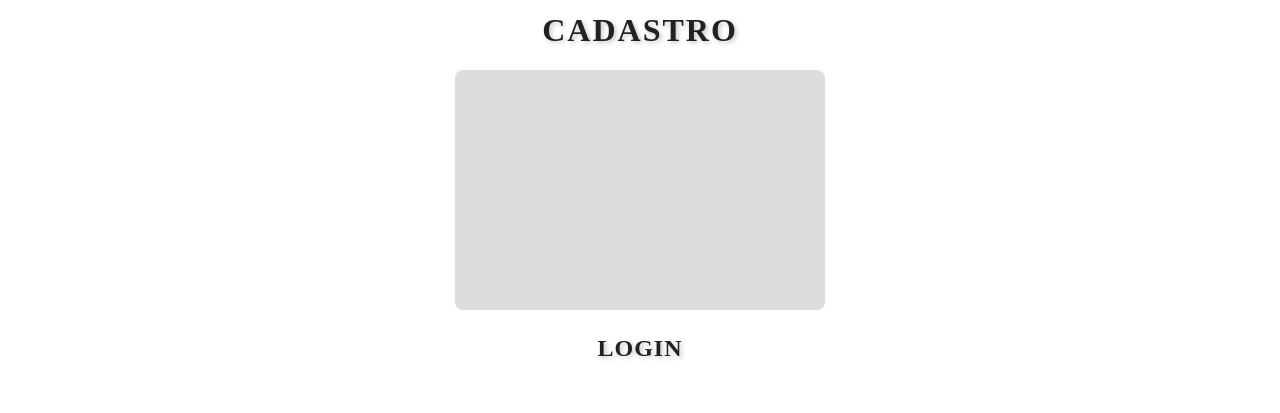
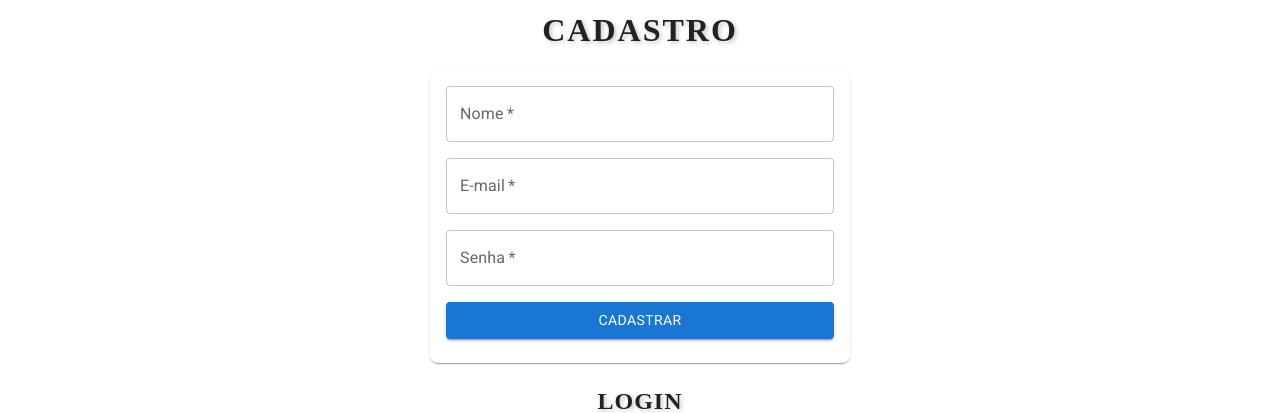
Before and after one commit to marcelmalta/meu-shihtzu-site2, a React (Create React App) app: page /cadastro in a window 1280 px wide. Shown: the part 139-552 px from the top of the page. Built offline with nearby package versions, Linux system fonts and the light colour scheme; no server answers; a web font is replaced by a local one.

Commit message:
Corrige album do perfil e integra com FeedCard. Ajusta Grid.

```diff
--- a/src/App.tsx
+++ b/src/App.tsx
@@ -1,4 +1,6 @@
+// src/App.tsx
 import { BrowserRouter, Routes, Route } from "react-router-dom";
+
 import HomePage from "./HomePage";
 import NewsPage from "./NewsPage";
 import CadastroPage from "./CadastroPage";
@@ -6,7 +8,7 @@ import LoginPage from "./LoginPage";
 import ShopPage from "./ShopPage";
 import ProfilePage from "./ProfilePage";
 
-// 👇 adições
+// protegidas
 import ProtectedRoute from "./ProtectedRoute";
 import SelectPet from "./SelectPet";
 
@@ -21,27 +23,14 @@ function App() {
         <Route path="/login" element={<LoginPage />} />
         <Route path="/shop" element={<ShopPage />} />
 
-        {/* nova página para escolher/criar pet (precisa estar logado) */}
-        <Route
-          path="/selecionar-pet"
-          element={
-            <ProtectedRoute>
-              <SelectPet />
-            </ProtectedRoute>
-          }
-        />
-
-        {/* perfil do pet — já existia, só protegi */}
-        <Route
-          path="/perfil/:petId"
-          element={
-            <ProtectedRoute>
-              <ProfilePage />
-            </ProtectedRoute>
-          }
-        />
+        {/* grupo protegido por token */}
+        <Route element={<ProtectedRoute />}>
+          <Route path="/selecionar-pet" element={<SelectPet />} />
+          <Route path="/perfil/:petId" element={<ProfilePage />} />
+        </Route>
       </Routes>
     </BrowserRouter>
   );
 }
+
 export default App;
--- a/src/CadastroPage.tsx
+++ b/src/CadastroPage.tsx
@@ -1,3 +1,4 @@
+// src/CadastroPage.tsx
 import React, { useState } from "react";
 import {
   Box,
@@ -9,12 +10,17 @@ import {
   ListItemText,
   TextField,
   Button,
+  Card,
+  CardContent,
+  Stack,
+  Alert,
 } from "@mui/material";
 import ListItemButton from "@mui/material/ListItemButton";
 import MenuIcon from "@mui/icons-material/Menu";
 import { useNavigate } from "react-router-dom";
+import { registerUser, setAuthToken } from "./services/api";
 
-// Header padrão
+// Header padrão (mantive seu visual)
 const Header: React.FC = () => {
   const [open, setOpen] = useState(false);
   const navigate = useNavigate();
@@ -121,6 +127,34 @@ const Header: React.FC = () => {
 
 // --- Página de Cadastro ---
 const CadastroPage: React.FC = () => {
+  const navigate = useNavigate();
+  const [name, setName] = useState("");
+  const [email, setEmail] = useState("");
+  const [password, setPassword] = useState("");
+  const [submitting, setSubmitting] = useState(false);
+  const [error, setError] = useState("");
+
+  async function onSubmit(e: React.FormEvent) {
+    e.preventDefault();
+    if (!name.trim() || !email.trim() || !password.trim()) return;
+    try {
+      setSubmitting(true);
+      setError("");
+      const res = await registerUser(name.trim(), email.trim(), password.trim());
+      const token = res.data?.token;
+      if (token) setAuthToken(token);
+      navigate("/selecionar-pet");
+    } catch (err: any) {
+      setError(
+        err?.response?.data?.message ||
+          err?.message ||
+          "Falha ao cadastrar"
+      );
+    } finally {
+      setSubmitting(false);
+    }
+  }
+
   return (
     <Box sx={{ bgcolor: "#fff", minHeight: "100vh", pb: 2 }}>
       <Header />
@@ -142,24 +176,54 @@ const CadastroPage: React.FC = () => {
         CADASTRO
       </Typography>
 
-      {/* Formulário ou Placeholder */}
-      <Box
+      {/* Formulário */}
+      <Card
         sx={{
           width: "92vw",
-          maxWidth: 370,
-          height: 240,
-          bgcolor: "#ddd",
-          borderRadius: 2,
+          maxWidth: 420,
           mx: "auto",
           mb: 2.5,
-          display: "flex",
-          alignItems: "center",
-          justifyContent: "center",
+          borderRadius: 2,
         }}
       >
-        {/* Substitua por seu formulário futuramente */}
-        {/* <TextField ... /> */}
-      </Box>
+        <CardContent>
+          <Box component="form" onSubmit={onSubmit}>
+            <Stack spacing={2}>
+              {error && <Alert severity="error">{error}</Alert>}
+              <TextField
+                label="Nome"
+                value={name}
+                onChange={(e) => setName(e.target.value)}
+                fullWidth
+                required
+              />
+              <TextField
+                label="E-mail"
+                type="email"
+                value={email}
+                onChange={(e) => setEmail(e.target.value)}
+                fullWidth
+                required
+              />
+              <TextField
+                label="Senha"
+                type="password"
+                value={password}
+                onChange={(e) => setPassword(e.target.value)}
+                fullWidth
+                required
+              />
+              <Button
+                type="submit"
+                variant="contained"
+                disabled={submitting}
+              >
+                {submitting ? "Cadastrando..." : "Cadastrar"}
+              </Button>
+            </Stack>
+          </Box>
+        </CardContent>
+      </Card>
 
       {/* Botão Login */}
       <Typography
--- a/src/FeedCard.tsx
+++ b/src/FeedCard.tsx
@@ -1,54 +1,82 @@
+// src/FeedCard.tsx
 import React from "react";
 import { Box, Typography, Avatar } from "@mui/material";
 import MoreHorizIcon from "@mui/icons-material/MoreHoriz";
 
-type PostType = "image" | "video";
+type PostType = "image" | "video" | "text";
+
 export interface Post {
-  id: number;
+  id: string;               // <- string para casar com _id do Mongo
   petName: string;
-  owner: string;
+  owner?: string;
   type: PostType;
-  media: string;
-  caption: string;
-  likes: number;
-  comments: number;
-  createdAt: string;
+  media?: string;           // opcional (para posts de texto)
+  caption?: string;
+  likes?: number;           // opcional (backend ainda não envia)
+  comments?: number;        // opcional
+  createdAt?: string;
 }
 
-// Avatar do usuário pode vir como prop, ou ser mock por enquanto
+// Avatar default (pode trocar por avatar do pet se quiser)
 const userAvatar = "/uploads/avatar-mariana.jpg";
 
-const FeedCard: React.FC<{ post: Post; onClick: () => void }> = ({ post, onClick }) => (
+const FeedCard: React.FC<{ post: Post; onClick?: () => void }> = ({
+  post,
+  onClick,
+}) => (
   <Box
     sx={{
-      background: "#fff", borderRadius: 3, boxShadow: 1, mb: 0.5,
-      pb: 1, pt: 1, px: 1.2, cursor: "pointer"
+      background: "#fff",
+      borderRadius: 3,
+      boxShadow: 1,
+      mb: 0.5,
+      pb: 1,
+      pt: 1,
+      px: 1.2,
+      cursor: onClick ? "pointer" : "default",
     }}
     onClick={onClick}
   >
     <Box sx={{ display: "flex", alignItems: "center", mb: 0.7 }}>
       <Avatar src={userAvatar} sx={{ width: 38, height: 38, mr: 1 }} />
       <Box>
-        <Typography sx={{
-          fontWeight: 700, fontSize: "0.98rem", color: "#222"
-        }}>{post.petName}</Typography>
-        <Typography sx={{
-          fontSize: "0.81rem", color: "#444"
-        }}>@{post.owner} • {new Date(post.createdAt).toLocaleDateString("pt-BR")}</Typography>
+        <Typography
+          sx={{ fontWeight: 700, fontSize: "0.98rem", color: "#222" }}
+        >
+          {post.petName}
+        </Typography>
+        <Typography sx={{ fontSize: "0.81rem", color: "#444" }}>
+          {post.owner ? `@${post.owner} • ` : ""}
+          {post.createdAt
+            ? new Date(post.createdAt).toLocaleDateString("pt-BR")
+            : ""}
+        </Typography>
       </Box>
       <MoreHorizIcon sx={{ marginLeft: "auto", color: "#888" }} />
     </Box>
-    <Typography sx={{
-      mb: 1, color: "#222", fontSize: "1.03rem"
-    }}>{post.caption}</Typography>
-    {post.type === "image" ? (
-      <img src={post.media}
-        alt={post.caption}
+
+    {/* Texto/Legenda */}
+    {post.caption && (
+      <Typography sx={{ mb: 1, color: "#222", fontSize: "1.03rem" }}>
+        {post.caption}
+      </Typography>
+    )}
+
+    {/* Mídia (imagem/vídeo) */}
+    {post.type === "image" && post.media && (
+      <img
+        src={post.media}
+        alt={post.caption || ""}
         style={{
-          width: "100%", borderRadius: 10, maxHeight: 320, objectFit: "cover", background: "#e7e7e7"
+          width: "100%",
+          borderRadius: 10,
+          maxHeight: 320,
+          objectFit: "cover",
+          background: "#e7e7e7",
         }}
       />
-    ) : (
+    )}
+    {post.type === "video" && post.media && (
       <video
         controls
         style={{
@@ -65,9 +93,15 @@ const FeedCard: React.FC<{ post: Post; onClick: () => void }> = ({ post, onClick
         Seu navegador não suporta vídeo.
       </video>
     )}
+    {/* Se type === "text", não renderiza mídia */}
+
     <Box sx={{ display: "flex", gap: 3, mt: 1, ml: 0.7 }}>
-      <Typography sx={{ fontSize: "0.96rem" }}>❤️ {post.likes}</Typography>
-      <Typography sx={{ fontSize: "0.96rem" }}>💬 {post.comments}</Typography>
+      <Typography sx={{ fontSize: "0.96rem" }}>
+        ❤️ {post.likes ?? 0}
+      </Typography>
+      <Typography sx={{ fontSize: "0.96rem" }}>
+        💬 {post.comments ?? 0}
+      </Typography>
     </Box>
   </Box>
 );
--- a/src/LoginPage.tsx
+++ b/src/LoginPage.tsx
@@ -1,3 +1,4 @@
+// src/LoginPage.tsx
 import React, { useState } from "react";
 import {
   Box,
@@ -9,12 +10,17 @@ import {
   ListItemText,
   TextField,
   Button,
+  Card,
+  CardContent,
+  Stack,
+  Alert,
 } from "@mui/material";
 import ListItemButton from "@mui/material/ListItemButton";
 import MenuIcon from "@mui/icons-material/Menu";
 import { useNavigate } from "react-router-dom";
+import { loginUser, setAuthToken } from "./services/api";
 
-// Header padrão
+// Header padrão (mantive seu visual)
 const Header: React.FC = () => {
   const [open, setOpen] = useState(false);
   const navigate = useNavigate();
@@ -121,6 +127,33 @@ const Header: React.FC = () => {
 
 // --- Página de Login ---
 const LoginPage: React.FC = () => {
+  const navigate = useNavigate();
+  const [email, setEmail] = useState("");
+  const [password, setPassword] = useState("");
+  const [submitting, setSubmitting] = useState(false);
+  const [error, setError] = useState("");
+
+  async function onSubmit(e: React.FormEvent) {
+    e.preventDefault();
+    if (!email.trim() || !password.trim()) return;
+    try {
+      setSubmitting(true);
+      setError("");
+      const res = await loginUser(email.trim(), password.trim());
+      const token = res.data?.token;
+      if (token) setAuthToken(token);
+      navigate("/selecionar-pet");
+    } catch (err: any) {
+      setError(
+        err?.response?.data?.message ||
+          err?.message ||
+          "Falha ao fazer login"
+      );
+    } finally {
+      setSubmitting(false);
+    }
+  }
+
   return (
     <Box sx={{ bgcolor: "#fff", minHeight: "100vh", pb: 2 }}>
       <Header />
@@ -142,24 +175,47 @@ const LoginPage: React.FC = () => {
         LOGIN
       </Typography>
 
-      {/* Formulário ou Placeholder */}
-      <Box
+      {/* Formulário */}
+      <Card
         sx={{
           width: "92vw",
-          maxWidth: 370,
-          height: 240,
-          bgcolor: "#ddd",
-          borderRadius: 2,
+          maxWidth: 420,
           mx: "auto",
           mb: 2.5,
-          display: "flex",
-          alignItems: "center",
-          justifyContent: "center",
+          borderRadius: 2,
         }}
       >
-        {/* Substitua por seu formulário futuramente */}
-        {/* <TextField ... /> */}
-      </Box>
+        <CardContent>
+          <Box component="form" onSubmit={onSubmit}>
+            <Stack spacing={2}>
+              {error && <Alert severity="error">{error}</Alert>}
+              <TextField
+                label="E-mail"
+                type="email"
+                value={email}
+                onChange={(e) => setEmail(e.target.value)}
+                fullWidth
+                required
+              />
+              <TextField
+                label="Senha"
+                type="password"
+                value={password}
+                onChange={(e) => setPassword(e.target.value)}
+                fullWidth
+                required
+              />
+              <Button
+                type="submit"
+                variant="contained"
+                disabled={submitting}
+              >
+                {submitting ? "Entrando..." : "Entrar"}
+              </Button>
+            </Stack>
+          </Box>
+        </CardContent>
+      </Card>
 
       {/* Botão Esqueceu a Senha */}
       <Typography
```
Also changed, not shown: 1 other file (tests, documents, lock files or other folders).
